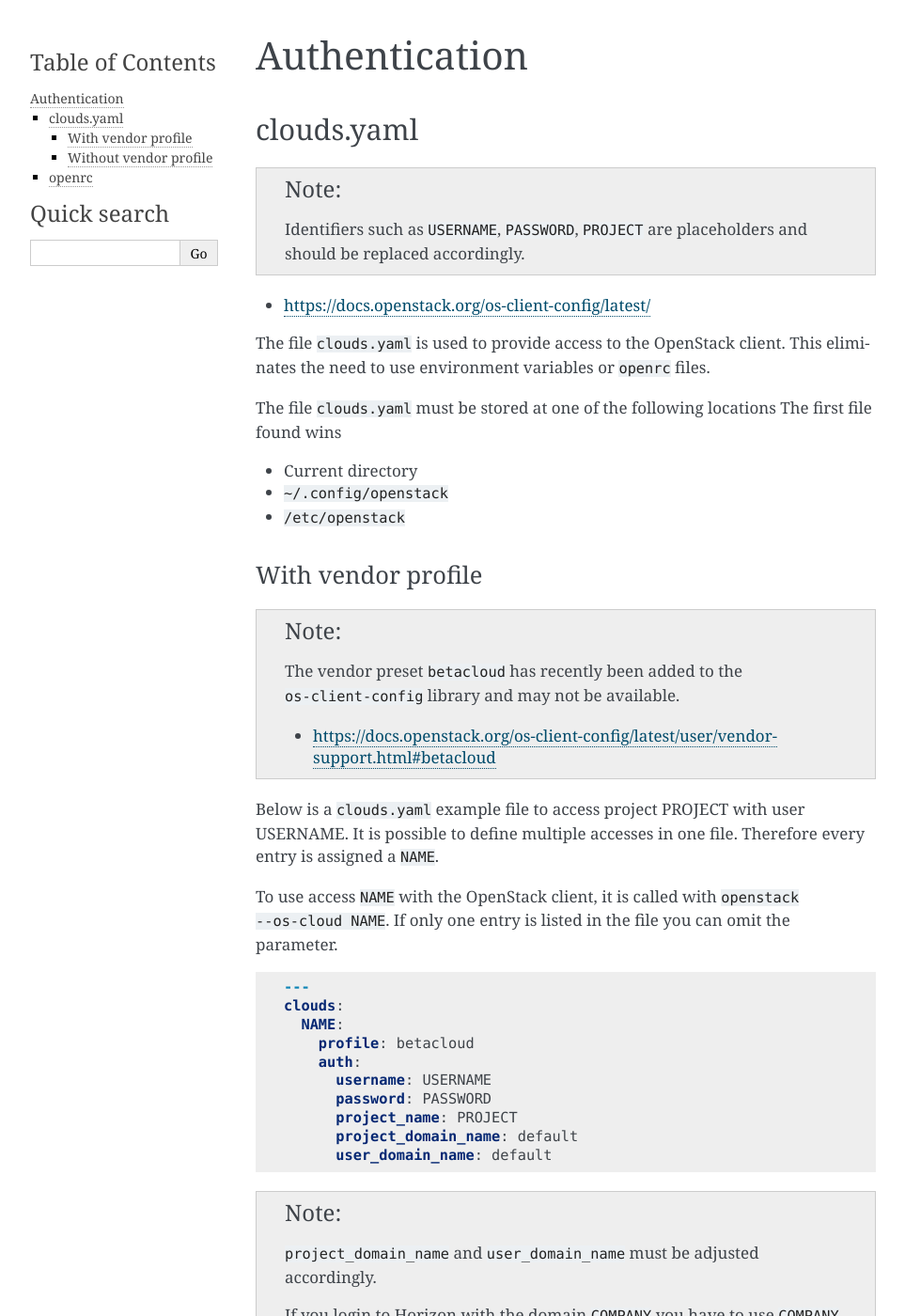
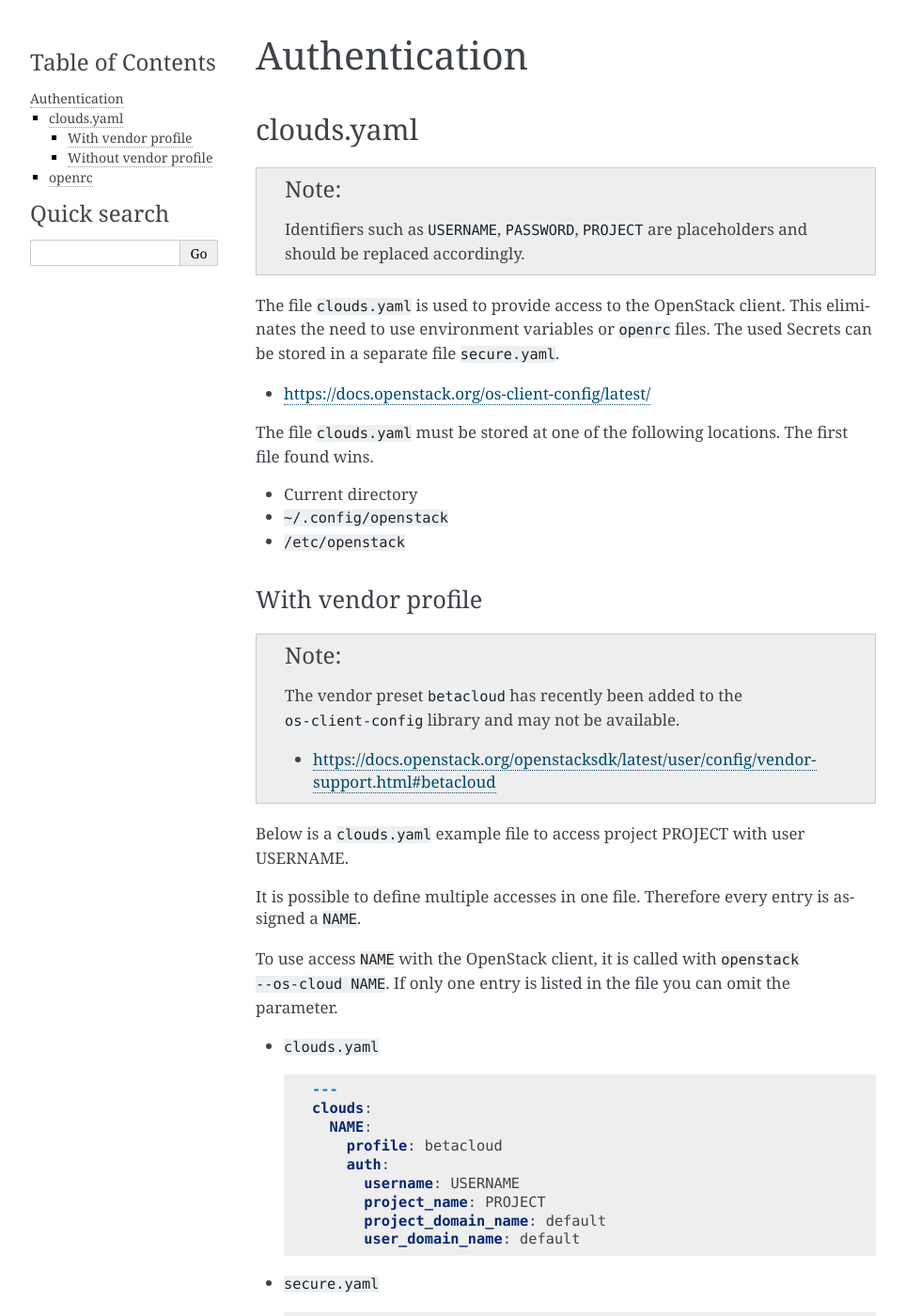
Before and after one commit to betacloud/documentation, a Sphinx documentation site: the page built from source/generic/authentication.rst, in a window 1280 px wide and 1400 px high. Shown: the whole window at 94% size, without its empty margins (148-1111 px from the left). Built offline with Sphinx 7.4.7, drawn with Linux system fonts in a browser that asks for light colours; some of the changed text lies outside the part shown.

Commit message:
Improve authentication

```diff
--- a/source/generic/authentication.rst
+++ b/source/generic/authentication.rst
@@ -7,83 +9,116 @@
 
 .. note::
 
-   Identifiers such as ``USERNAME``, ``PASSWORD``, ``PROJECT`` are placeholders and should be replaced accordingly.
+   Identifiers such as ``USERNAME``, ``PASSWORD``, ``PROJECT`` are placeholders and should
+   be replaced accordingly.
+
+The file ``clouds.yaml`` is used to provide access to the OpenStack client. This eliminates
+the need to use environment variables or ``openrc`` files. The used Secrets can be stored
+in a separate file ``secure.yaml``.
 
 * https://docs.openstack.org/os-client-config/latest/
 
-The file ``clouds.yaml`` is used to provide access to the OpenStack client. This eliminates the need to use environment variables or ``openrc`` files.
-
-The file ``clouds.yaml`` must be stored at one of the following locations The first file found wins
+The file ``clouds.yaml`` must be stored at one of the following locations. The first file
+found wins.
 
 * Current directory
 * ``~/.config/openstack``
 * ``/etc/openstack``
+
+
 
 With vendor profile
 -------------------
 
 .. note::
 
-   The vendor preset ``betacloud`` has recently been added to the ``os-client-config`` library and may not be available.
+   The vendor preset ``betacloud`` has recently been added to the ``os-client-config`` library
+   and may not be available.
 
-   * https://docs.openstack.org/os-client-config/latest/user/vendor-support.html#betacloud
+   * https://docs.openstack.org/openstacksdk/latest/user/config/vendor-support.html#betacloud
 
 Below is a ``clouds.yaml`` example file to access project PROJECT with user USERNAME.
-It is possible to define multiple accesses in one file. Therefore every entry is assigned a ``NAME``.
+
+It is possible to define multiple accesses in one file. Therefore every entry is assigned a
+``NAME``.
 
 To use access ``NAME`` with the OpenStack client, it is called with ``openstack --os-cloud NAME``.
 If only one entry is listed in the file you can omit the parameter.
 
-.. code-block:: yaml
+* ``clouds.yaml``
 
-   ---
-   clouds:
-     NAME:
-       profile: betacloud
-       auth:
-         username: USERNAME
-         password: PASSWORD
-         project_name: PROJECT
-         project_domain_name: default
-         user_domain_name: default
+  .. code-block:: yaml
+
+     ---
+     clouds:
+       NAME:
+         profile: betacloud
+         auth:
+           username: USERNAME
+           project_name: PROJECT
+           project_domain_name: default
+           user_domain_name: default
+
+* ``secure.yaml``
+
+  .. code-block:: yaml
+
+     clouds:
+       NAME:
+         auth:
+           password: PASSWORD
 
 .. note::
 
    ``project_domain_name`` and ``user_domain_name`` must be adjusted accordingly.
 
-   If you login to Horizon with the domain ``COMPANY`` you have to use ``COMPANY`` instead of ``default``.
+   If you login to Horizon with the domain ``COMPANY`` you have to use ``COMPANY``
+   instead of ``default``.
 
 Without vendor profile
 ----------------------
 
 Alternatively, this file can be used. No vendor profile is used here.
 
-.. code-block:: yaml
+* ``clouds.yaml``
 
-   ---
-   clouds:
-     NAME:
-       auth:
-         auth_url: https://api-1.betacloud.io:5000/v3
-         username: USERNAME
-         password: PASSWORD
-         project_name: PROJECT
-         project_domain_name: default
-         user_domain_name: default
-       interface: public
-       identity_api_version: 3
-       volume_api_version: 3
+  .. code-block:: yaml
+
+     ---
+     clouds:
+       NAME:
+         auth:
+           auth_url: https://api-1.betacloud.io:5000/v3
+           username: USERNAME
+           project_name: PROJECT
+           project_domain_name: default
+           user_domain_name: default
+         interface: public
+         identity_api_version: 3
+         volume_api_version: 3
+
+* ``secure.yaml``
+
+  .. code-block:: yaml
+
+     ---
+     clouds:
+       NAME:
+         auth:
+           password: PASSWORD
 
 .. note::
 
    ``project_domain_name`` and ``user_domain_name`` must be adjusted accordingly.
 
-   If you login to Horizon with the domain ``COMPANY`` you have to use ``COMPANY`` instead of ``default``.
+   If you login to Horizon with the domain ``COMPANY`` you have to use ``COMPANY``
+   instead of ``default``.
 
 .. note::
 
-   Apart from the OpenStackClient, other clients do not yet support clouds.yaml comprehensively.
-   Wherever possible, always use the OpenStackClient. If not possible use an `openrc` file.
+   Apart from the OpenStackClient, other clients do not yet support ``clouds.yaml``
+   comprehensively.    Wherever possible, always use the OpenStackClient. If not
+   possible use an ``openrc`` file.
 
    https://specs.openstack.org/openstack/openstack-specs/specs/clouds-yaml-support.html
 
@@ -107,4 +142,5 @@
 
    ``OS_PROJECT_DOMAIN_NAME`` and ``OS_USER_DOMAIN_NAME`` must be adjusted accordingly.
 
-   If you login to Horizon with the domain ``COMPANY`` you have to use ``COMPANY`` instead of ``default``.
+   If you login to Horizon with the domain ``COMPANY`` you have to use ``COMPANY``
+   instead of ``default``.
```
Also changed, not shown: other parts of source/generic/authentication.rst (+2 -0 lines).
